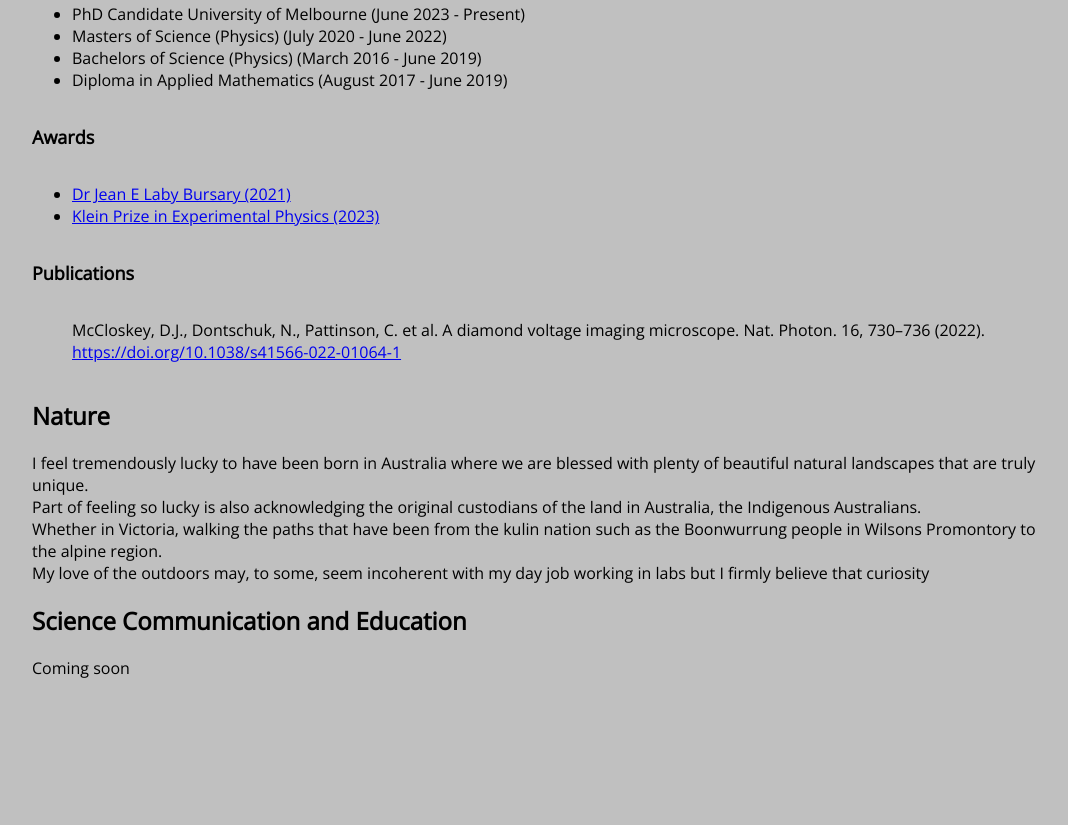
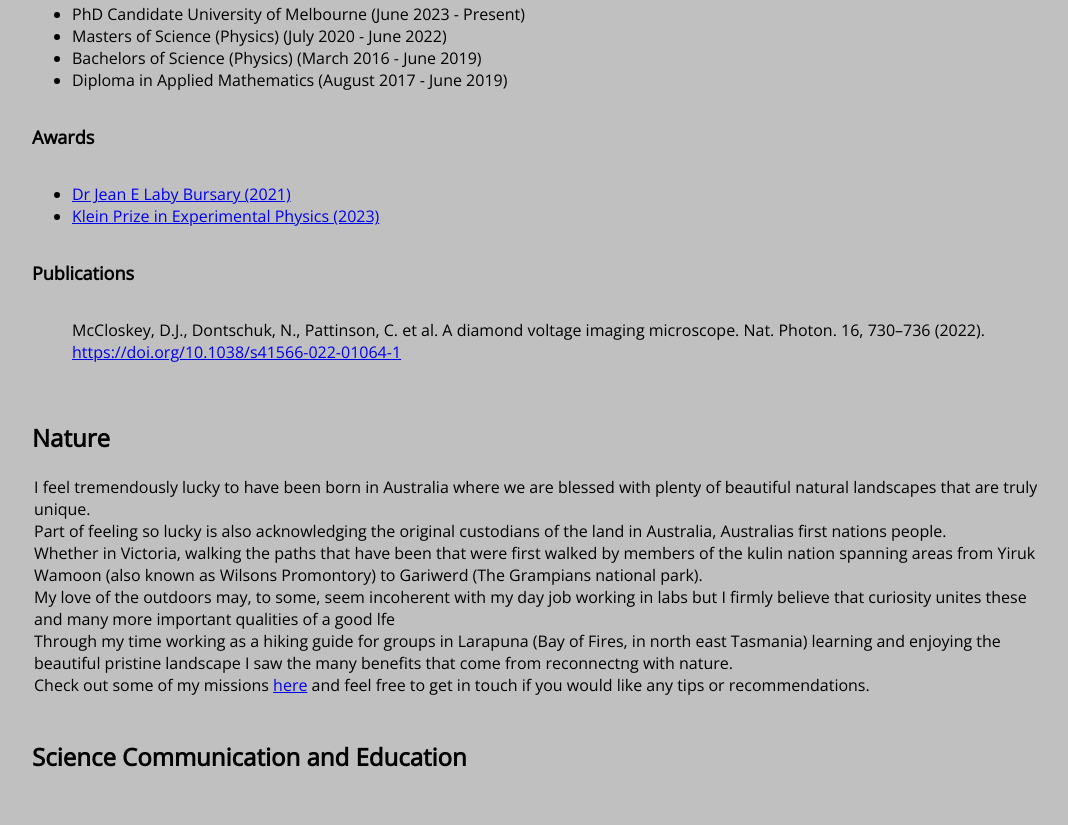
Before and after one commit to CharliePattinson/CharliePattinson.github.io, a plain HTML site: page index.html in a window 1280 px wide. Shown: the part 1883-2708 px from the top of the page, without its empty margins (200-1268 px from the left). Before the commit the page ends 2562 px from the top, so only its background shows below. Drawn offline with nearby package versions, Linux system fonts and the light colour scheme.

Commit message:
create Nature page

```diff
--- a/index.html
+++ b/index.html
@@ -94,15 +94,23 @@
         </ul>
       </div>
       <div class="section" id="Nature">
+        <br>
         <h2>Nature</h2>
+        <p class="paragraph">
           I feel tremendously lucky to have been born in Australia where we are blessed with plenty of beautiful natural landscapes that are truly unique.<br>
-          Part of feeling so lucky is also acknowledging the original custodians of the land in Australia, the Indigenous Australians. <br>
-          Whether in Victoria, walking the paths that have been from the kulin nation such as the Boonwurrung people in Wilsons Promontory to the alpine region. <br>
-          My love of the outdoors may, to some, seem incoherent with my day job working in labs but I firmly believe that curiosity
+          Part of feeling so lucky is also acknowledging the original custodians of the land in Australia, Australias first nations people. <br>
+          Whether in Victoria, walking the paths that have been that were first walked by members of the kulin nation spanning areas from Yiruk Wamoon (also known as Wilsons Promontory) to Gariwerd (The Grampians national park). <br>
+          My love of the outdoors may, to some, seem incoherent with my day job working in labs but I firmly believe that curiosity unites these and many more important qualities of a good lfe <br>
+          Through my time working as a hiking guide for groups in Larapuna (Bay of Fires, in north east Tasmania) learning and enjoying the beautiful pristine landscape I saw the many benefits that come from reconnectng with nature.<br>
+          Check out some of my missions <a href="https://charliepattinson.github.io/Nature/" target="_blank">here</a> and feel free to get in touch if you would like any tips or recommendations.
+        </p>
       </div>
       <div class="section" id="Science Communication and Education">
+        <br>
         <h2>Science Communication and Education</h2>
-      Coming soon
+        <p>
+
+        </p>
       </div>
 
   </div></body></html>
```
Also changed, not shown: Nature/index.html (added), Nature/style.css (added).
